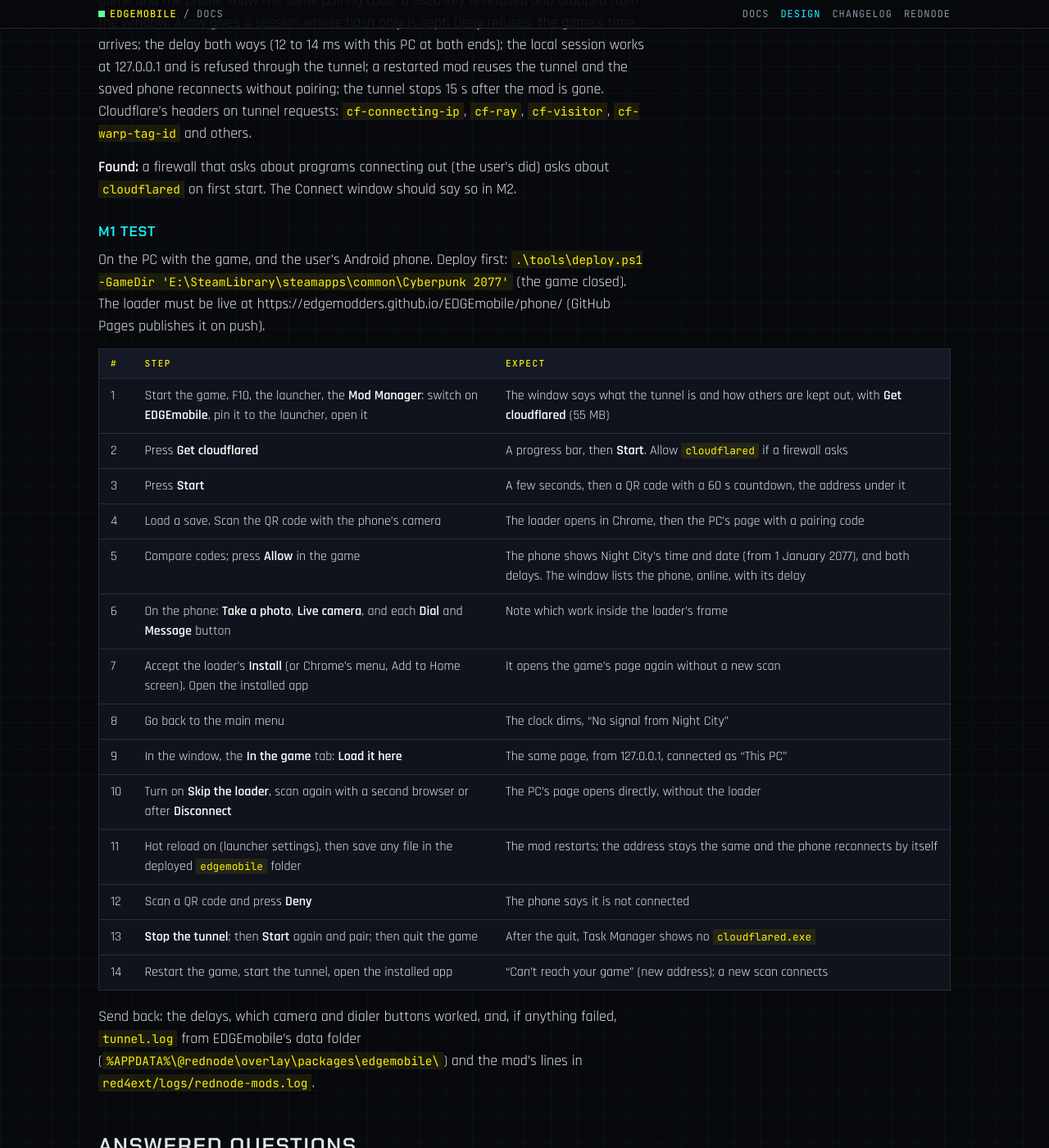
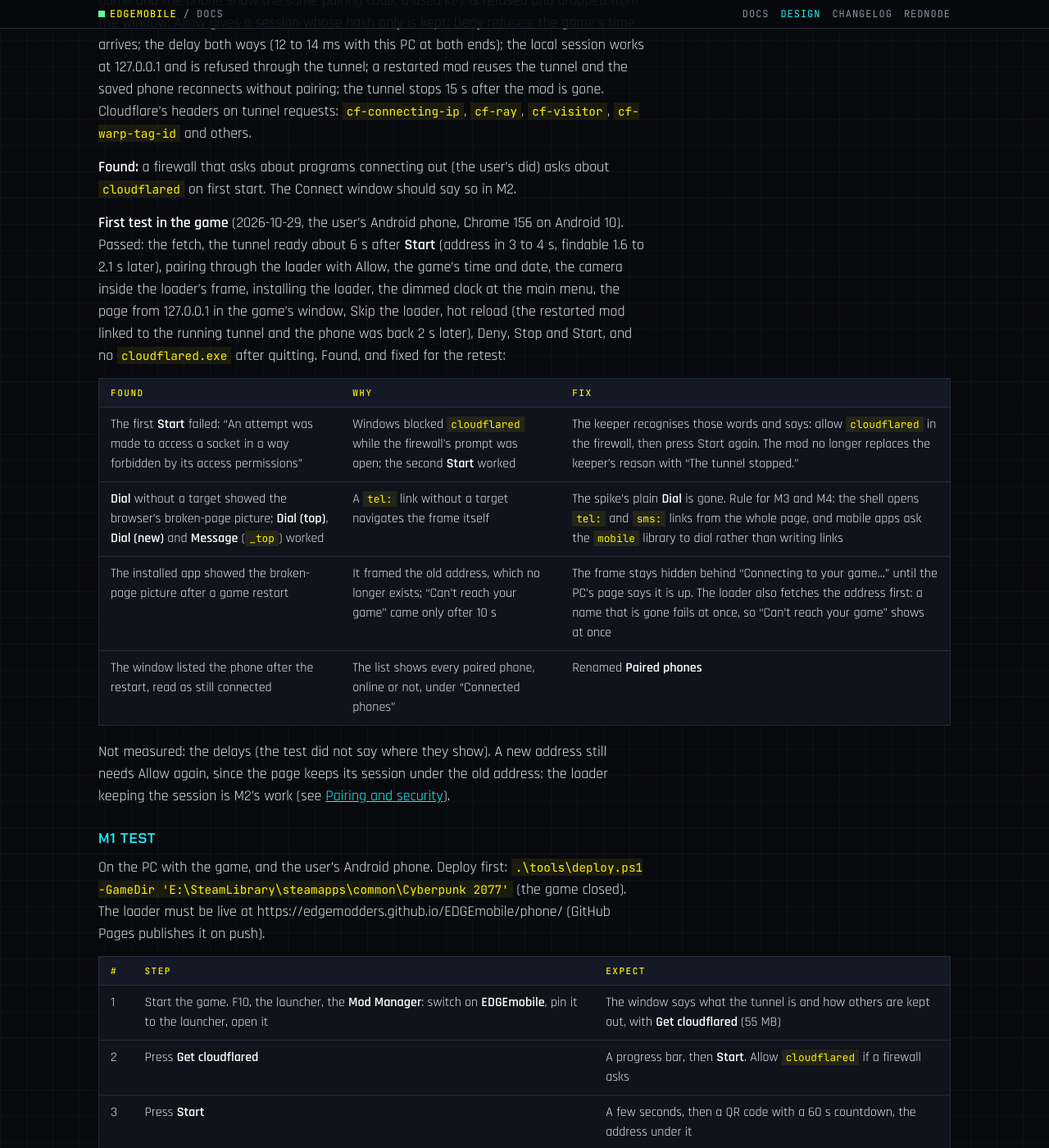
Before and after one commit to Edgemodders/EDGEmobile, a Jekyll site: the page built from docs/design.md, in a window 1280 px wide and 1400 px high, scrolled down 13231 px. Shown: the whole window at 82% size. Built offline with Jekyll 4.4.1, drawn with Linux system fonts in a browser that asks for light colours; some of the changed text lies outside the part shown.

Commit message:
Docs: the first M1 test in the game, its fixes and the retest
Co-Authored-By: Claude Opus 5.5 <noreply@anthropic.com>

```diff
--- a/docs/design.md
+++ b/docs/design.md
@@ -136,7 +136,7 @@ Limits of quick tunnels, from Cloudflare's docs (*check again in M1*):
 | About 200 requests in flight at once | Plenty for one player's phones |
 | No Server-Sent Events | Live updates go over a WebSocket |
 
-**Keeping the address across restarts of the mod.** REDnode restarts a mod when its files change while hot reload is on, and a new tunnel means a new address. The mod uses one fixed local port, chosen at first start and kept in `<pkg.dataDir>/settings.json`, and writes the keeper's link port and token to `<pkg.dataDir>/tunnel.json`. A restarted mod links to the keeper again and keeps the address, and paired phones only reconnect (checked outside the game; *unverified* in it).
+**Keeping the address across restarts of the mod.** REDnode restarts a mod when its files change while hot reload is on, and a new tunnel means a new address. The mod uses one fixed local port, chosen at first start and kept in `<pkg.dataDir>/settings.json`, and writes the keeper's link port and token to `<pkg.dataDir>/tunnel.json`. A restarted mod links to the keeper again and keeps the address, and paired phones only reconnect (checked outside the game, and in it on 2026-10-29).
 
 ## The OS
 
@@ -235,7 +235,7 @@ The phone app itself comes from the player's PC (agreed 2026-10-29). The shell,
 
 | Option | Good | Bad |
 |---|---|---|
-| **D. Everything from the PC, plus a tiny fixed loader** (*agreed, to be tried in M1*) | The loader is a small static page at a fixed address. It keeps the session key, scans the new address after a restart, and shows the PC's page full screen in a frame. Everything that matters comes from the PC. The loader almost never changes, so it cannot fall out of step | The loader needs a fixed address (GitHub Pages at first). A frame needs care with the camera (`allow="camera"`) and with `tel:` and `sms:` links (*unverified*). How each phone platform treats an installed app showing another site in a frame is *unverified*, iPhones most of all |
+| **D. Everything from the PC, plus a tiny fixed loader** (*agreed, to be tried in M1*) | The loader is a small static page at a fixed address. It keeps the session key, scans the new address after a restart, and shows the PC's page full screen in a frame. Everything that matters comes from the PC. The loader almost never changes, so it cannot fall out of step | The loader needs a fixed address (GitHub Pages at first). A frame needs care with the camera (`allow="camera"`) and with `tel:` and `sms:` links, which must open from the whole page (both checked on Android in the M1 test). How iPhones treat an installed app showing another site in a frame is *unverified* |
 | B. Everything from the PC, no loader | Simplest. Nothing hosted | The installed app breaks at each game start, so installing is pointless. The player scans again in the browser each session. The fallback if D fails |
 | C. A fixed address per player | No scanning after restarts | Needs a Cloudflare account and a named tunnel, or a small Edgemodders service that maps each PC to its current address |
 
@@ -265,7 +265,7 @@ Each phase ends with a test by the user, on a real phone where it applies, befor
 | Phase | What | Status |
 |---|---|---|
 | M0 Repo and design | The repo's scaffolding and this page | Done 2026-10-29 |
-| M1 Tunnel spike | Fetch and check `cloudflared`, start a quick tunnel to a server in a REDnode mod, open a page on a real phone, a WebSocket both ways and its delay. Tested on the user's Android phone; iPhones stay *unverified* until someone tests one. Also: the loader (option D) installed on a real phone, showing the PC's page full screen in a frame, with the camera and a `tel:` link from inside it; reusing a running tunnel after a mod restart; `cloudflared` ending with the game; a REDnode page window reaching `127.0.0.1` | Built 2026-10-29, awaiting the test ([M1 test](#m1-test)) |
+| M1 Tunnel spike | Fetch and check `cloudflared`, start a quick tunnel to a server in a REDnode mod, open a page on a real phone, a WebSocket both ways and its delay. Tested on the user's Android phone; iPhones stay *unverified* until someone tests one. Also: the loader (option D) installed on a real phone, showing the PC's page full screen in a frame, with the camera and a `tel:` link from inside it; reusing a running tunnel after a mod restart; `cloudflared` ending with the game; a REDnode page window reaching `127.0.0.1` | Built and tested 2026-10-29; four fixes, awaiting a short retest ([M1 test](#m1-test)) |
 | M2 Onboarding | The Connect window: the first fetch, the QR code, the pairing code with Allow and Deny, session keys, Connected phones with Disconnect, reconnecting by scan after a restart | Not started |
 | M3 The OS | The shell on both screens: the home screen (status line, clock, empty app grid, dock), the dock's actions on each screen, the phone window in the game with Pin to HUD | Not started |
 | M4 Mobile apps | `mobile-app.json`, finding apps, icons and badges, opening, swiping between apps, the home bar, sandboxed frames, the `mobile` library, a sample app and a modder's guide | Not started |
@@ -294,6 +294,17 @@ Even the spike follows the two conditions: a phone gets in only with the QR code
 
 **Found:** a firewall that asks about programs connecting out (the user's did) asks about `cloudflared` on first start. The Connect window should say so in M2.
 
+**First test in the game** (2026-10-29, the user's Android phone, Chrome 156 on Android 10). Passed: the fetch, the tunnel ready about 6 s after **Start** (address in 3 to 4 s, findable 1.6 to 2.1 s later), pairing through the loader with Allow, the game's time and date, the camera inside the loader's frame, installing the loader, the dimmed clock at the main menu, the page from 127.0.0.1 in the game's window, Skip the loader, hot reload (the restarted mod linked to the running tunnel and the phone was back 2 s later), Deny, Stop and Start, and no `cloudflared.exe` after quitting. Found, and fixed for the retest:
+
+| Found | Why | Fix |
+|---|---|---|
+| The first **Start** failed: "An attempt was made to access a socket in a way forbidden by its access permissions" | Windows blocked `cloudflared` while the firewall's prompt was open; the second **Start** worked | The keeper recognises those words and says: allow `cloudflared` in the firewall, then press Start again. The mod no longer replaces the keeper's reason with "The tunnel stopped." |
+| **Dial** without a target showed the browser's broken-page picture; **Dial (top)**, **Dial (new)** and **Message** (`_top`) worked | A `tel:` link without a target navigates the frame itself | The spike's plain **Dial** is gone. Rule for M3 and M4: the shell opens `tel:` and `sms:` links from the whole page, and mobile apps ask the `mobile` library to dial rather than writing links |
+| The installed app showed the broken-page picture after a game restart | It framed the old address, which no longer exists; "Can't reach your game" came only after 10 s | The frame stays hidden behind "Connecting to your game…" until the PC's page says it is up. The loader also fetches the address first: a name that is gone fails at once, so "Can't reach your game" shows at once |
+| The window listed the phone after the restart, read as still connected | The list shows every paired phone, online or not, under "Connected phones" | Renamed **Paired phones** |
+
+Not measured: the delays (the test did not say where they show). A new address still needs Allow again, since the page keeps its session under the old address: the loader keeping the session is M2's work (see [Pairing and security](#pairing-and-security)).
+
 ### M1 test
 
 On the PC with the game, and the user's Android phone. Deploy first: `.\tools\deploy.ps1 -GameDir 'E:\SteamLibrary\steamapps\common\Cyberpunk 2077'` (the game closed). The loader must be live at https://edgemodders.github.io/EDGEmobile/phone/ (GitHub Pages publishes it on push).
@@ -304,18 +315,20 @@ On the PC with the game, and the user's Android phone. Deploy first: `.\tools\de
 | 2 | Press **Get cloudflared** | A progress bar, then **Start**. Allow `cloudflared` if a firewall asks |
 | 3 | Press **Start** | A few seconds, then a QR code with a 60 s countdown, the address under it |
 | 4 | Load a save. Scan the QR code with the phone's camera | The loader opens in Chrome, then the PC's page with a pairing code |
-| 5 | Compare codes; press **Allow** in the game | The phone shows Night City's time and date (from 1 January 2077), and both delays. The window lists the phone, online, with its delay |
-| 6 | On the phone: **Take a photo**, **Live camera**, and each **Dial** and **Message** button | Note which work inside the loader's frame |
+| 5 | Compare codes; press **Allow** in the game | The phone shows Night City's time and date (from 1 January 2077). Under it, the **Delay** panel: note its two **median** lines, in ms. The window lists the phone, online, with its round trip |
+| 6 | On the phone: **Take a photo**, **Live camera**, **Dial (top)**, **Dial (new)** and **Message** | Each works inside the loader's frame |
 | 7 | Accept the loader's **Install** (or Chrome's menu, Add to Home screen). Open the installed app | It opens the game's page again without a new scan |
 | 8 | Go back to the main menu | The clock dims, "No signal from Night City" |
 | 9 | In the window, the **In the game** tab: **Load it here** | The same page, from 127.0.0.1, connected as "This PC" |
 | 10 | Turn on **Skip the loader**, scan again with a second browser or after **Disconnect** | The PC's page opens directly, without the loader |
-| 11 | Hot reload on (launcher settings), then save any file in the deployed `edgemobile` folder | The mod restarts; the address stays the same and the phone reconnects by itself |
+| 11 | Hot reload on (launcher settings), then save `mod.mjs` in the deployed folder, `<game>\red4ext\plugins\REDnode\apps\edgemobile` (add an empty line) | The mod restarts; the address stays the same and the phone reconnects by itself |
 | 12 | Scan a QR code and press **Deny** | The phone says it is not connected |
 | 13 | **Stop the tunnel**; then **Start** again and pair; then quit the game | After the quit, Task Manager shows no `cloudflared.exe` |
-| 14 | Restart the game, start the tunnel, open the installed app | "Can't reach your game" (new address); a new scan connects |
+| 14 | Restart the game, start the tunnel, open the installed app | "Connecting to your game…", then "Can't reach your game" within a second or two, never the browser's broken-page picture. A new scan connects (with Allow, until M2) |
 
-Send back: the delays, which camera and dialer buttons worked, and, if anything failed, `tunnel.log` from EDGEmobile's data folder (`%APPDATA%\@rednode\overlay\packages\edgemobile\`) and the mod's lines in `red4ext/logs/rednode-mods.log`.
+Send back: the delays, and, if anything failed, `tunnel.log` from EDGEmobile's data folder (`%APPDATA%\@rednode\overlay\packages\edgemobile\`) and the mod's lines in `red4ext/logs/rednode-mods.log`.
+
+**Retest after the fixes** (only what changed or was not measured): deploy again with the game closed, then steps 1 to 6 (the window now says **Paired phones**; note the delays), and step 14. The firewall message cannot be retested once `cloudflared` is allowed; it was checked outside the game with a stand-in that fails with Windows' words.
 
 ## Answered questions
 
```
Also changed, not shown: CLAUDE.md (+1 -1 lines), docs/index.md (+1 -1 lines).
